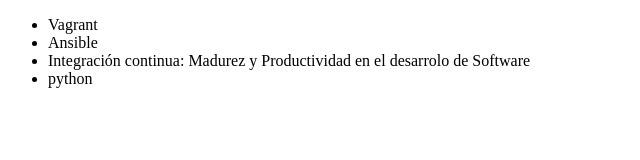
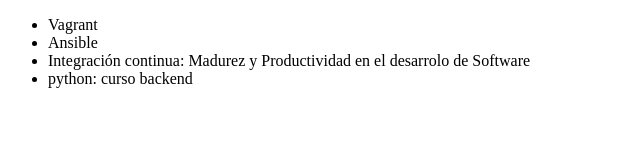
Before and after one commit to Lucaspucci13/listacurso, a plain HTML site: page index.html in a window 1280 px wide. Shown: the full height of the page, 0-640 px from the left. Drawn offline with Linux system fonts and the light colour scheme.

Commit message:
modificacion curso de python

```diff
--- a/index.html
+++ b/index.html
@@ -9,7 +9,7 @@
          <li> Vagrant </li>
          <li> Ansible </li>
          <li> Integración continua: Madurez y Productividad en el desarrolo de Software </li>
-         <li> python </li>
+         <li> python: curso backend </li>
      </ul>
 </body>
 </html>
```
